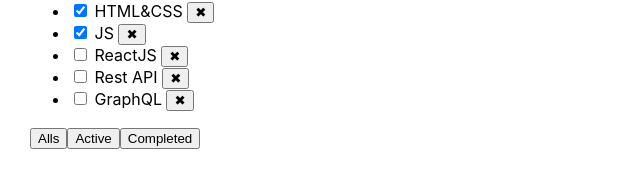
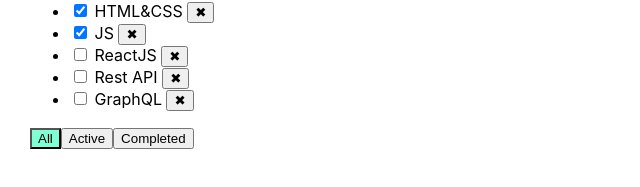
Before and after one commit to LuckyThugLife/todo_list_ts, a React (Create React App) app: page / in a window 1280 px wide. Shown: the part 127-314 px from the top of the page, without its empty margins (0-640 px from the left). Built offline with nearby package versions, Linux system fonts and the light colour scheme.

Commit message:
style for filter

```diff
--- a/src/App.css
+++ b/src/App.css
@@ -31,3 +31,7 @@
 .error-message {
   color: red;
 }
+
+.active-filter {
+  background-color: aquamarine;
+}
--- a/src/App.tsx
+++ b/src/App.tsx
@@ -56,7 +56,9 @@ let taskForTodoList = tasks
                      removeTask={removeTask}
                      changeFilter={changeFilter}
                      addTask={addTask}
-                     changeTaskStatus={changeTaskStatus}/>
+                     changeTaskStatus={changeTaskStatus}
+           filter={filter}/>
+
         </div>
     );
 }
--- a/src/Todolist.tsx
+++ b/src/Todolist.tsx
@@ -1,6 +1,6 @@
 import React, {ChangeEvent, KeyboardEvent, useState} from "react"
 import {FilterValueType} from "./App";
-import {log} from "util";
+
 
 type TaskType = {
     id: string
@@ -15,6 +15,7 @@ type TodolistPropsType = {
     changeFilter:(value:FilterValueType)=>void
     addTask:(title:string)=>void
     changeTaskStatus:(id: string, isDone: boolean)=>void
+    filter:FilterValueType
 }
 
 export const Todolist = (props: TodolistPropsType) => {
@@ -82,9 +83,9 @@ export const Todolist = (props: TodolistPropsType) => {
                 })}
             </ul>
             <div>
-                <button onClick={onAllClickHandler}>Alls</button>
-                <button onClick={onActiveClickHandler}>Active</button>
-                <button onClick={onCompletedClickHandler}>Completed</button>
+                <button onClick={onAllClickHandler} className={props.filter === 'All' ? 'active-filter' : ''}>All</button>
+                <button onClick={onActiveClickHandler}  className={props.filter === 'Active' ? 'active-filter' : ''}>Active</button>
+                <button onClick={onCompletedClickHandler} className={props.filter === 'Completed' ? 'active-filter' : ''}>Completed</button>
             </div>
         </div>
     )
```
